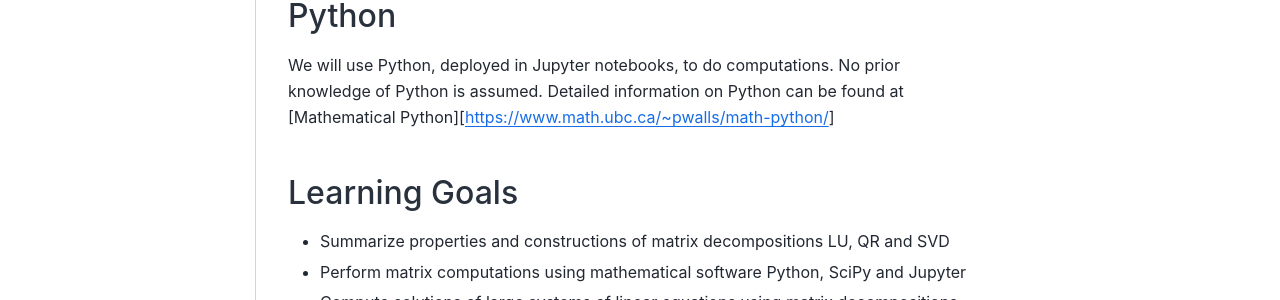
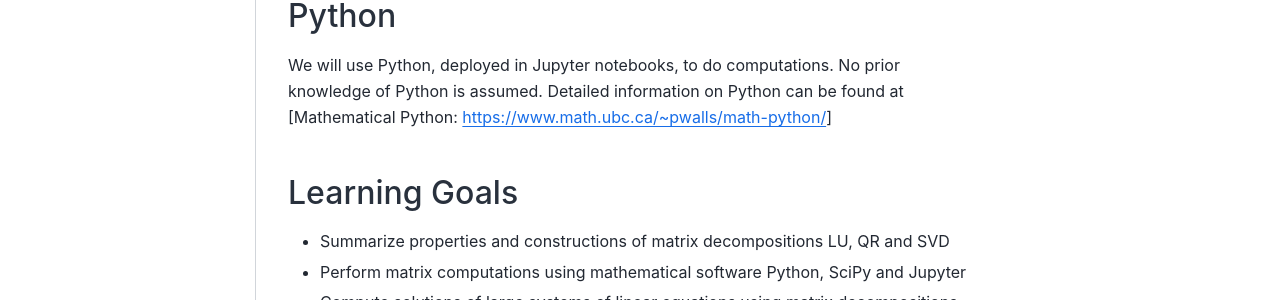
Before and after one commit to ozguryilmaz/Math307---2021WT2, a Jupyter Book: the page built from index.md, in a window 1280 px wide. Shown: the part 164-464 px from the top of the page. Built offline with Jupyter Book 1.0.4 settings and Sphinx 7.4.7 and the Sphinx Book theme 1.1.4, drawn with Linux system fonts in a browser that asks for light colours; pages that are not in the unit, such as notebooks, are missing from menus.

```diff
--- a/index.md
+++ b/index.md
@@ -2,7 +2,7 @@
 
 ## Python
 
-We will use Python, deployed in Jupyter notebooks, to do computations. No prior knowledge of Python is assumed. Detailed information on Python can be found at [Mathematical Python][https://www.math.ubc.ca/~pwalls/math-python/]
+We will use Python, deployed in Jupyter notebooks, to do computations. No prior knowledge of Python is assumed. Detailed information on Python can be found at [Mathematical Python: https://www.math.ubc.ca/~pwalls/math-python/]
 
 ## Learning Goals
 
```
